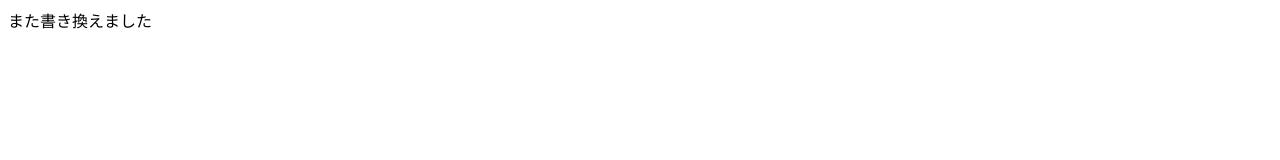
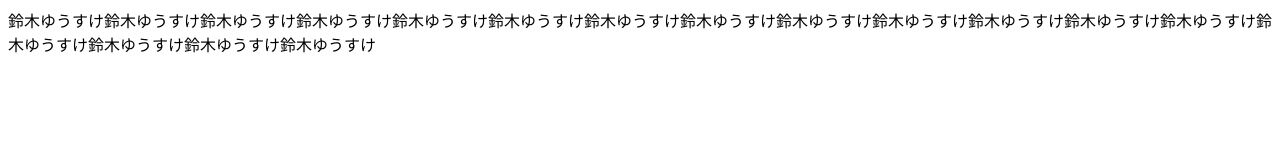
Before and after one commit to Yusuke985/20250512, a plain HTML site: page index.html in a window 1280 px wide. Drawn offline with Linux system fonts and the light colour scheme.

Commit message:
鈴木ゆうすけ

```diff
--- a/index.html
+++ b/index.html
@@ -5,6 +5,6 @@
     <title>タイトル</title>
   </head>
   <body>
-    また書き換えました
+    鈴木ゆうすけ鈴木ゆうすけ鈴木ゆうすけ鈴木ゆうすけ鈴木ゆうすけ鈴木ゆうすけ鈴木ゆうすけ鈴木ゆうすけ鈴木ゆうすけ鈴木ゆうすけ鈴木ゆうすけ鈴木ゆうすけ鈴木ゆうすけ鈴木ゆうすけ鈴木ゆうすけ鈴木ゆうすけ鈴木ゆうすけ
   </body>
 </html>
```
